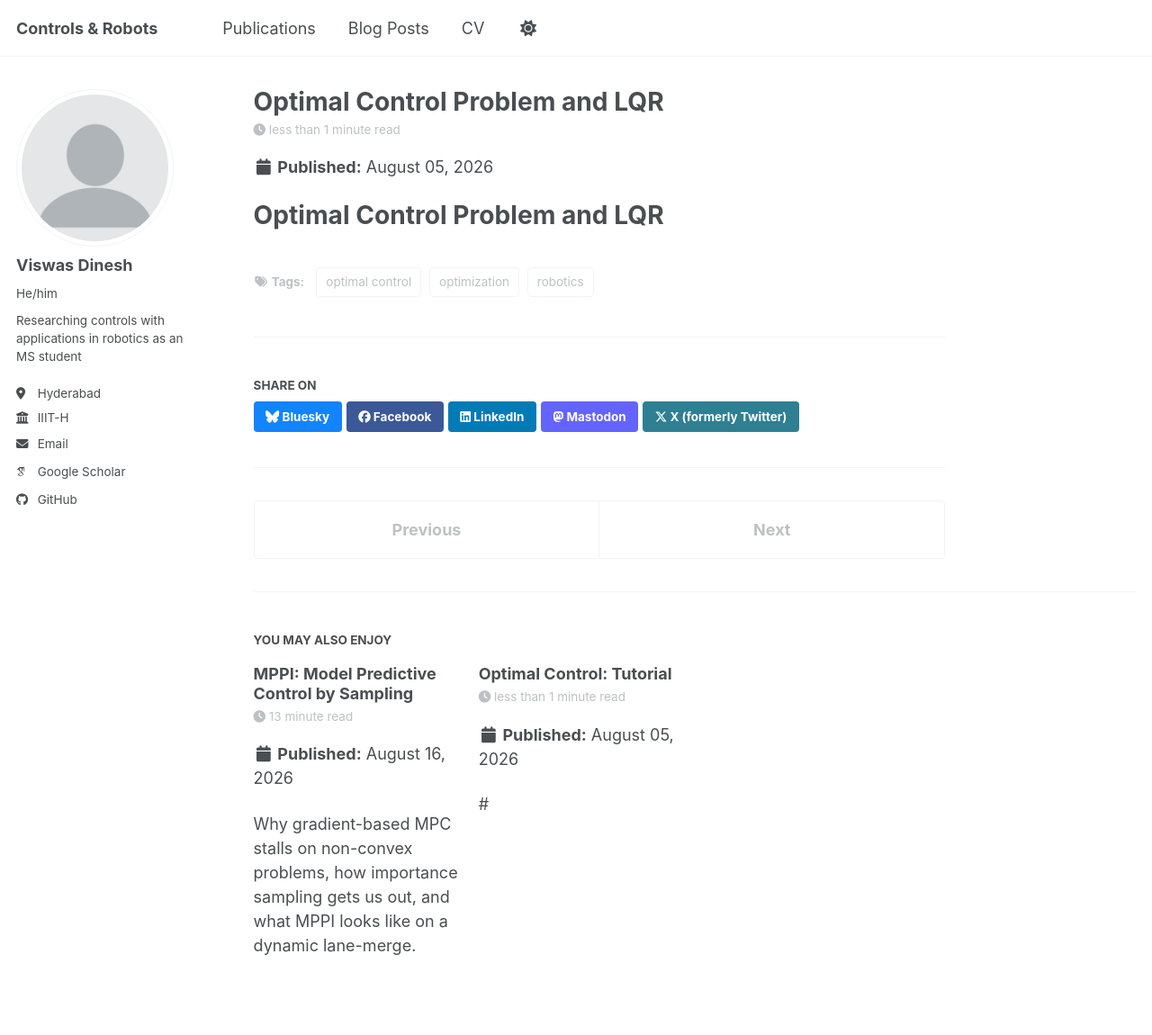
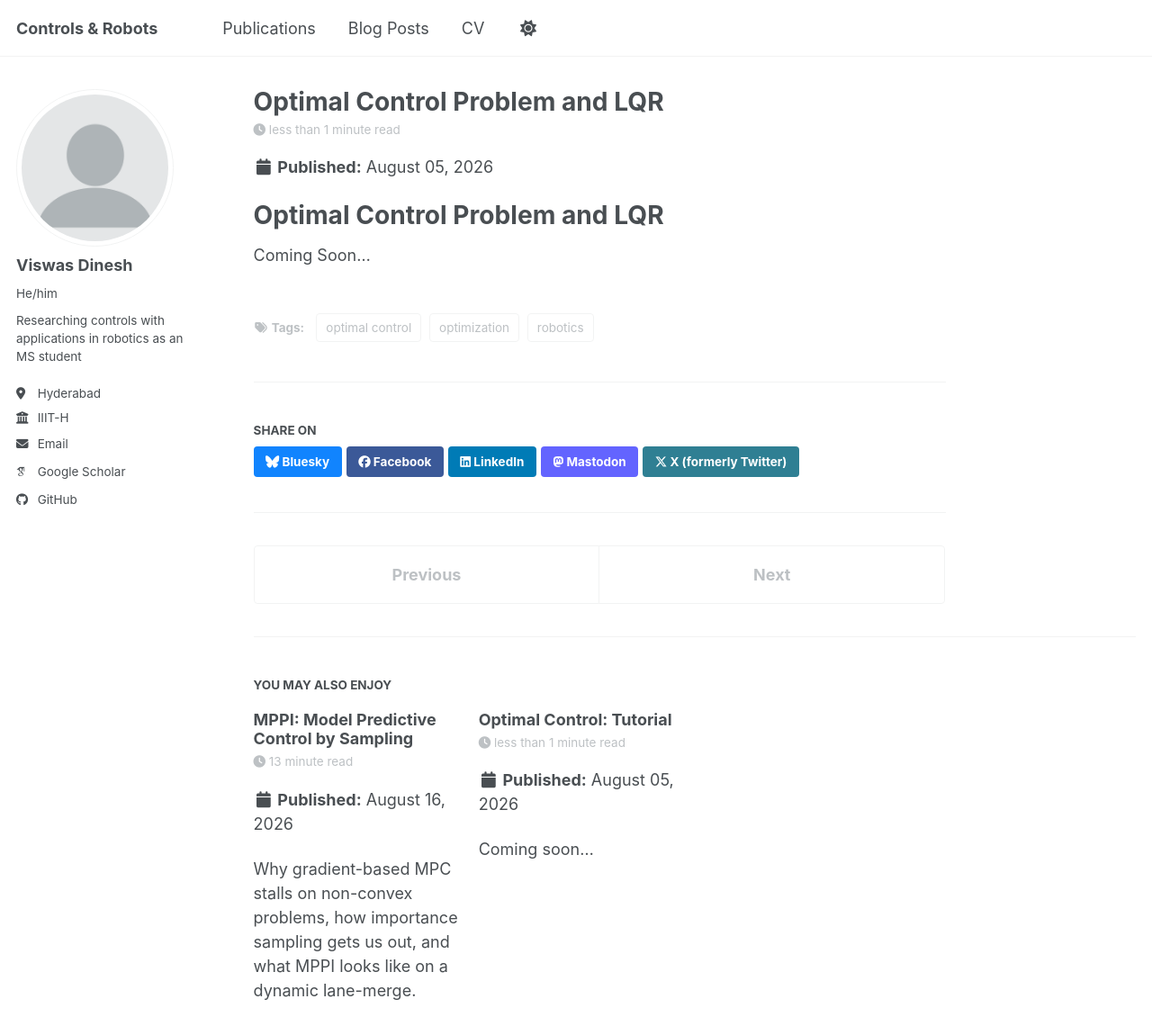
Before and after one commit to viswasdinesh/viswasdinesh.github.io, a Jekyll site: the page built from _posts/2026-08-05-lqr-1.md, in a window 1280 px wide and 1173 px high. Shown: the top 1150 px of the window at 90% size. Built offline with Jekyll 4.4.1, drawn with Linux system fonts in a browser that asks for light colours; some web fonts are replaced; a script bundle is joined from its source files by our own code; library files that are not in the unit come from our copies.

Commit message:
Claude Sugesstions

```diff
--- a/_posts/2026-08-05-controls-primer.md
+++ b/_posts/2026-08-05-controls-primer.md
@@ -8,4 +8,4 @@ tags:
   - robotics
 ---
 
-#
+Coming soon...
--- a/_posts/2026-08-05-lqr-1.md
+++ b/_posts/2026-08-05-lqr-1.md
@@ -9,3 +9,5 @@ tags:
 ---
 
 # Optimal Control Problem and LQR
+
+Coming Soon...
```
Also changed, not shown: 1 other file.
